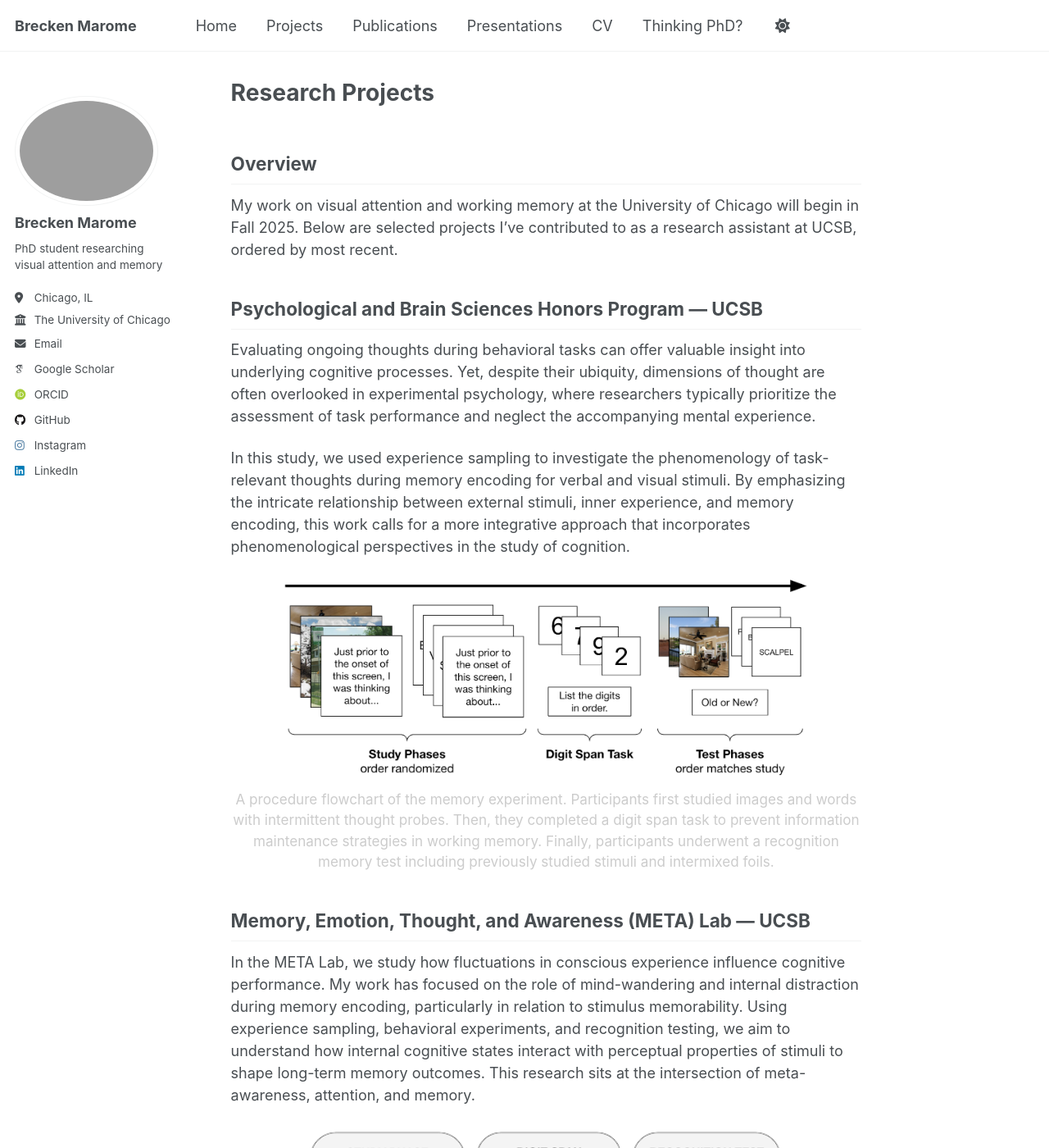
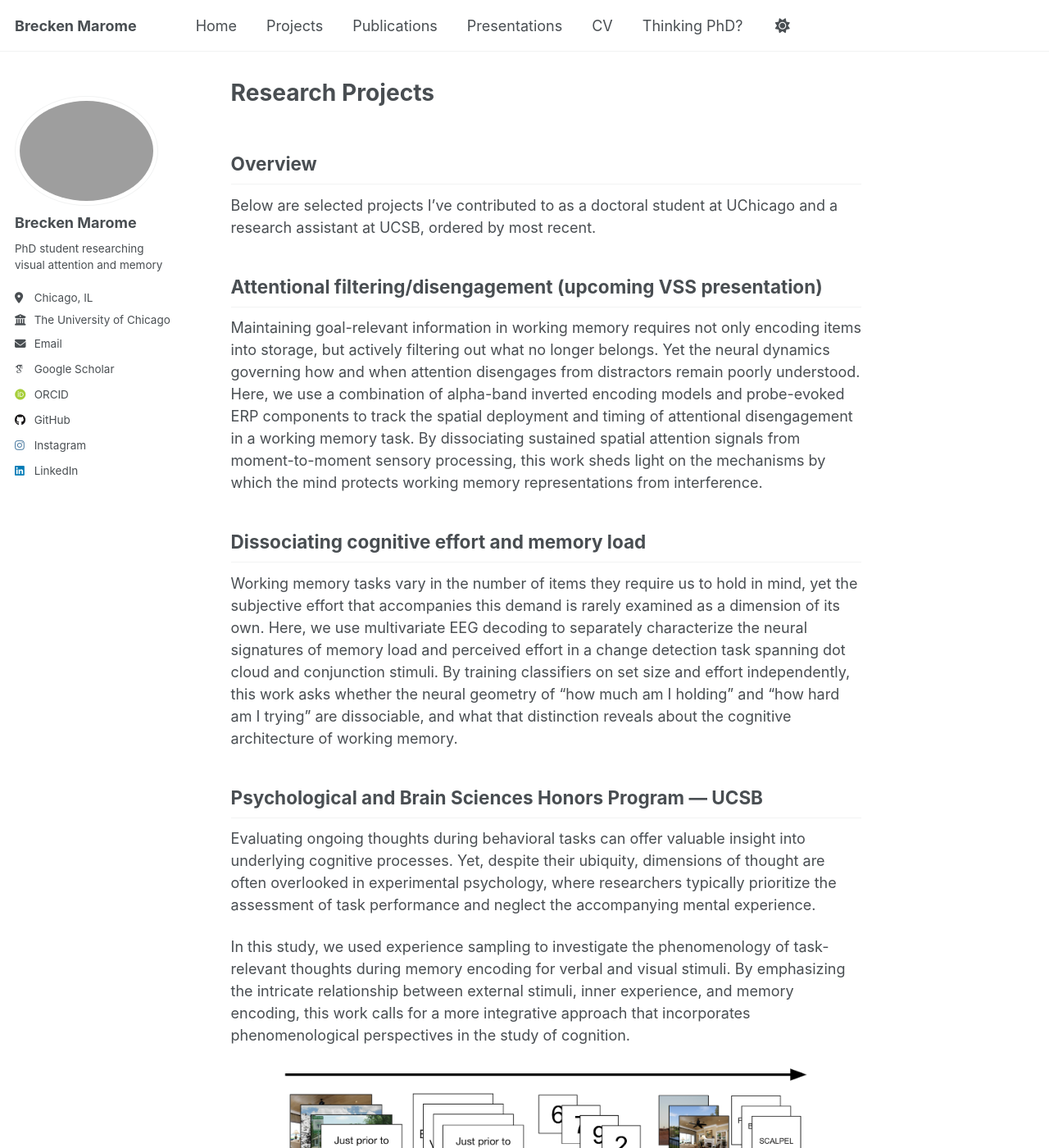
Before and after one commit to btmarome/btmarome.github.io, a Jekyll site: the page built from _pages/projects.md, in a window 1280 px wide and 1400 px high. Shown: the whole window at 82% size. Built offline with Jekyll 4.4.1, drawn with Linux system fonts in a browser that asks for light colours; some web fonts are replaced; a script that is not in the unit is left out.

Commit message:
Revise project descriptions and update academic status
Updated project descriptions to reflect current academic status and added details about upcoming presentations and research focus.

```diff
--- a/_pages/projects.md
+++ b/_pages/projects.md
@@ -7,7 +7,15 @@ author_profile: true
 
 ## Overview
 
-My work on visual attention and working memory at the University of Chicago will begin in Fall 2025. Below are selected projects I’ve contributed to as a research assistant at UCSB, ordered by most recent.
+Below are selected projects I’ve contributed to as a doctoral student at UChicago and a research assistant at UCSB, ordered by most recent.
+
+## Attentional filtering/disengagement (upcoming VSS presentation)
+
+Maintaining goal-relevant information in working memory requires not only encoding items into storage, but actively filtering out what no longer belongs. Yet the neural dynamics governing how and when attention disengages from distractors remain poorly understood. Here, we use a combination of alpha-band inverted encoding models and probe-evoked ERP components to track the spatial deployment and timing of attentional disengagement in a working memory task. By dissociating sustained spatial attention signals from moment-to-moment sensory processing, this work sheds light on the mechanisms by which the mind protects working memory representations from interference.
+
+## Dissociating cognitive effort and memory load
+
+Working memory tasks vary in the number of items they require us to hold in mind, yet the subjective effort that accompanies this demand is rarely examined as a dimension of its own. Here, we use multivariate EEG decoding to separately characterize the neural signatures of memory load and perceived effort in a change detection task spanning dot cloud and conjunction stimuli. By training classifiers on set size and effort independently, this work asks whether the neural geometry of "how much am I holding" and "how hard am I trying" are dissociable, and what that distinction reveals about the cognitive architecture of working memory.
 
 ## Psychological and Brain Sciences Honors Program — UCSB
 
```
